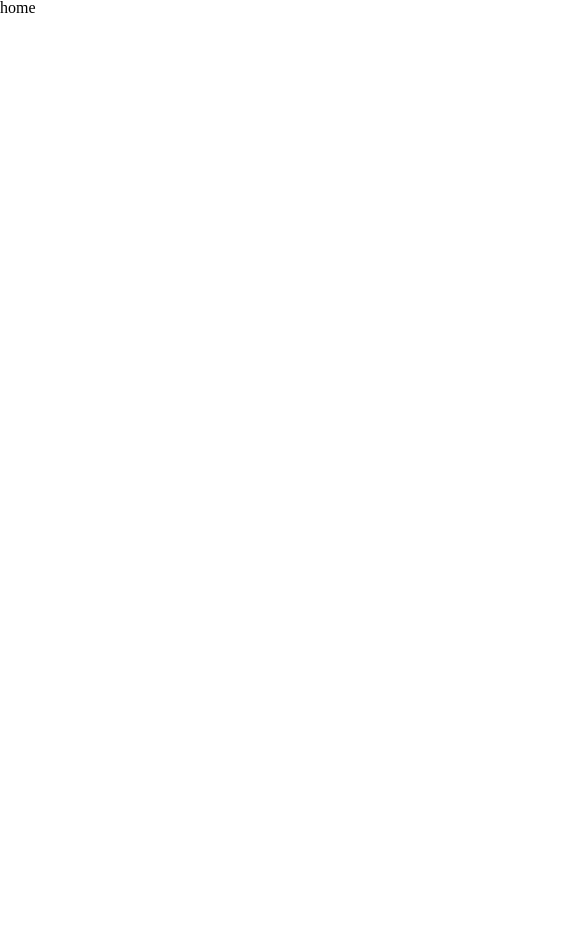
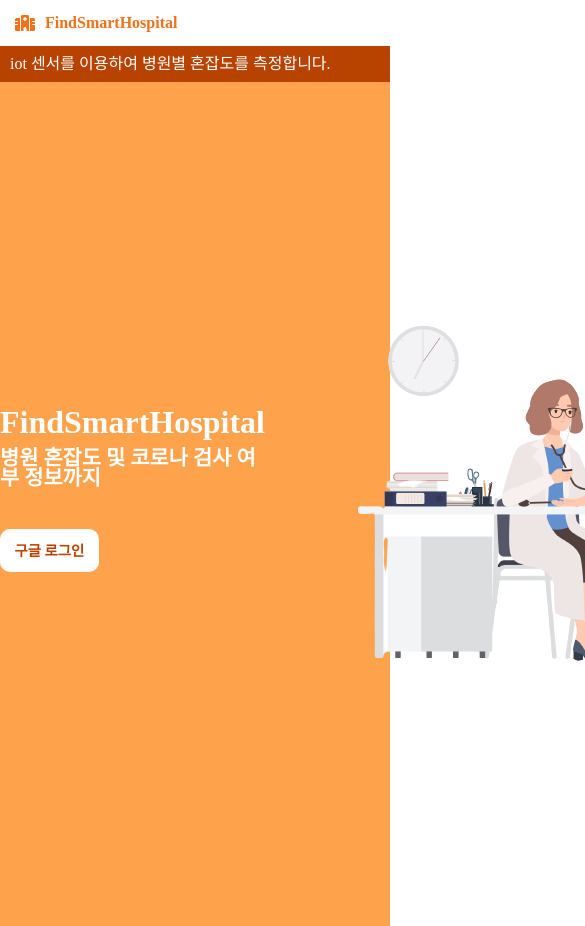
Before and after one commit to Lee-Seonghyun316/FindSmartHospital, a React (Create React App) app: page / in a window 390 px wide. Shown: the top 926 px of the page, 585 px wide, since content can reach past the window. Before the commit the page ends 844 px from the top, so only its background shows below. Built offline with nearby package versions, Linux system fonts and the light colour scheme.

Commit message:
ADD: Home.js 반응형 UI 완성

```diff
--- a/src/components/Home.js
+++ b/src/components/Home.js
@@ -1,5 +1,96 @@
 import React from "react";
+import styled from "styled-components";
+import { FontAwesomeIcon } from "@fortawesome/react-fontawesome";
+import { faHospital } from "@fortawesome/free-solid-svg-icons";
+import HospitalImg from "../img/hospital.png";
 
-const Home = (props) => <div>home</div>;
+const Home = (props) => (
+  <Wrap>
+    <Nav>
+      <FontAwesomeIcon icon={faHospital} />
+      FindSmartHospital
+    </Nav>
+    <Des>iot 센서를 이용하여 병원별 혼잡도를 측정합니다. </Des>
+    <Intro>
+      <TextContainer>
+        <Title>FindSmartHospital</Title>
+        병원 혼잡도 및 코로나 검사 여부 정보까지
+        <Button>구글 로그인</Button>
+      </TextContainer>
+      <ImgContainer>
+        <Img src={HospitalImg} />
+      </ImgContainer>
+    </Intro>
+  </Wrap>
+);
 
 export default Home;
+
+const Wrap = styled.div`
+  height: 100vh;
+  width: 100vw;
+`;
+
+const Nav = styled.nav`
+  display: flex;
+  align-items: center;
+  gap: 10px;
+  color: ${({ theme }) => theme.color.orange};
+  font-weight: 700;
+  padding: 15px;
+`;
+
+const Des = styled.div`
+  background-color: ${({ theme }) => theme.color.darkOrange};
+  color: ${({ theme }) => theme.color.white};
+  font-weight: 500;
+  padding: 10px;
+`;
+
+const Intro = styled.div`
+  display: flex;
+  flex-direction: row;
+  align-items: center;
+  justify-content: space-around;
+  height: 100%;
+  background-color: ${({ theme }) => theme.color.lightOrange};
+`;
+
+const TextContainer = styled.div`
+  display: flex;
+  flex-direction: column;
+  align-items: flex-start;
+  color: ${({ theme }) => theme.color.white};
+  font-size: 1.5rem;
+  @media ${({ theme }) => theme.device.tablet} {
+    font-size: 1.3rem;
+  }
+  font-weight: 600;
+`;
+
+const ImgContainer = styled.div``;
+
+const Img = styled.img``;
+
+const Title = styled.h1`
+  font-size: 3rem;
+  @media ${({ theme }) => theme.device.tablet} {
+    font-size: 2rem;
+  }
+  font-weight: 700;
+  margin: 10px 0;
+`;
+
+const Button = styled.div`
+  background-color: ${({ theme }) => theme.color.white};
+  color: ${({ theme }) => theme.color.darkOrange};
+  font-size: 1.3rem;
+  padding: 1.3rem;
+  @media ${({ theme }) => theme.device.tablet} {
+    font-size: 0.9rem;
+    padding: 0.9rem;
+  }
+  font-weight: 700;
+  border-radius: 10px;
+  margin: 40px 0;
+`;
```
Also changed, not shown: src/img/hospital.png (added).
